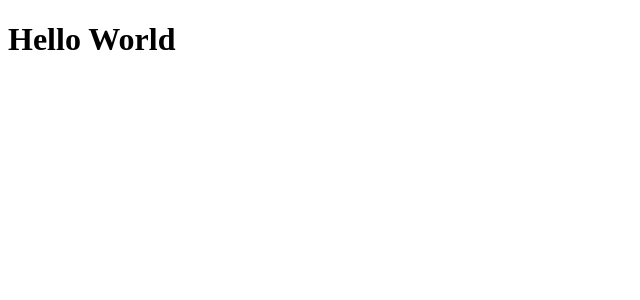
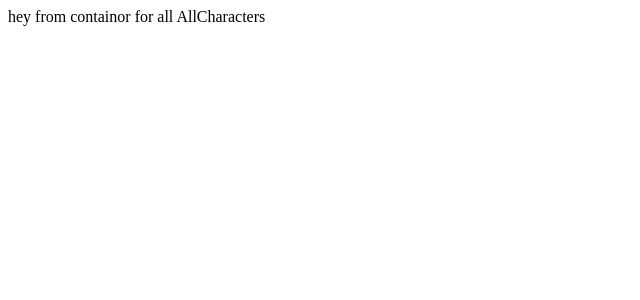
Before and after one commit to sarah-svg/lab21ComponentsWithCustonHooks, a React app: page /characters in a window 1280 px wide. Shown: the top 300 px of the page, without its empty margins (0-640 px from the left). Built offline with nearby package versions, Linux system fonts and the light colour scheme.

Commit message:
set up routing with react-router and put hey in the function to see them on the pahe

```diff
--- a/package.json
+++ b/package.json
@@ -61,6 +61,7 @@
   },
   "dependencies": {
     "react": "^17.0.1",
-    "react-dom": "^17.0.1"
+    "react-dom": "^17.0.1",
+    "react-router-dom": "^5.2.0"
   }
 }
--- a/src/components/app/App.jsx
+++ b/src/components/app/App.jsx
@@ -1,5 +1,22 @@
 import React from 'react';
+import { BrowserRouter as Router,
+  Route,
+  Switch } from 'react-router-dom';
+import AllCharacters from '../../containors/AllCharacters';
+import Character from '../../containors/Character';
+import Header from '../header/Header';
+
+
+
 
 export default function App() {
-  return <h1>Hello World</h1>;
+  return (
+    <Router>
+      <Switch>
+        <Route exact path="/" component={Header} />
+        <Route exact path="/characters" component={AllCharacters} />
+        <Route exact path="/characters/:id" component={Character}/>
+      </Switch>
+    </Router>
+  );
 }
--- /dev/null
+++ b/src/components/header/Header.jsx
@@ -0,0 +1,11 @@
+import React from 'react';
+
+function Header() {
+  return (
+    <div>
+            header page
+    </div>
+  );
+}
+
+export default Header;
--- a/src/containors/AllCharacters.jsx
+++ b/src/containors/AllCharacters.jsx
@@ -0,0 +1,11 @@
+import React from 'react';
+
+function AllCharacters() {
+  return (
+    <div>
+            hey from containor for all AllCharacters
+    </div>
+  );
+}
+
+export default AllCharacters;
--- a/src/containors/Character.jsx
+++ b/src/containors/Character.jsx
@@ -0,0 +1,11 @@
+import React from 'react';
+
+function Character() {
+  return (
+    <div>
+           hey from a single character page
+    </div>
+  );
+}
+
+export default Character;
```
Also changed, not shown: 1 other file (tests, documents, lock files or other folders).
